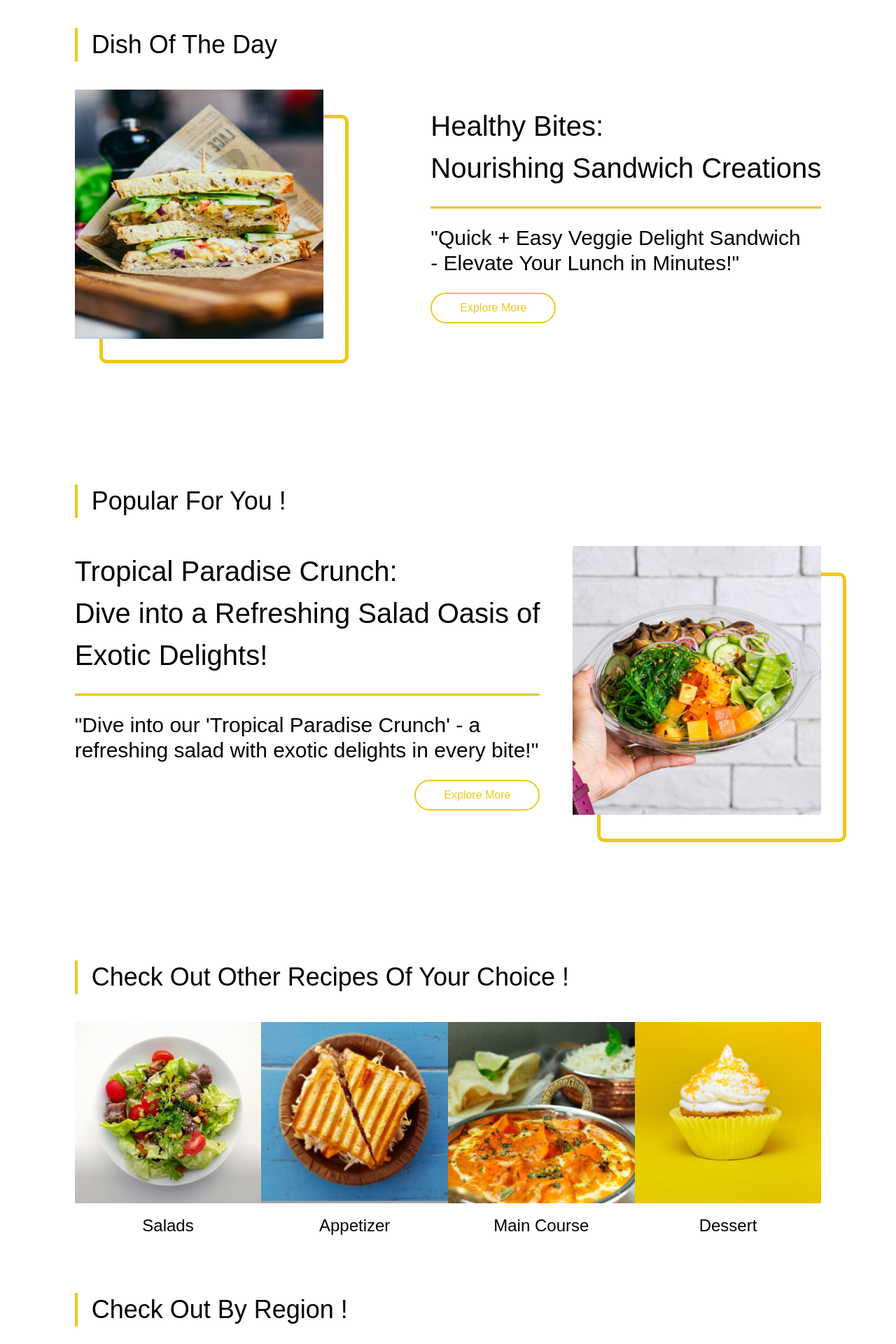
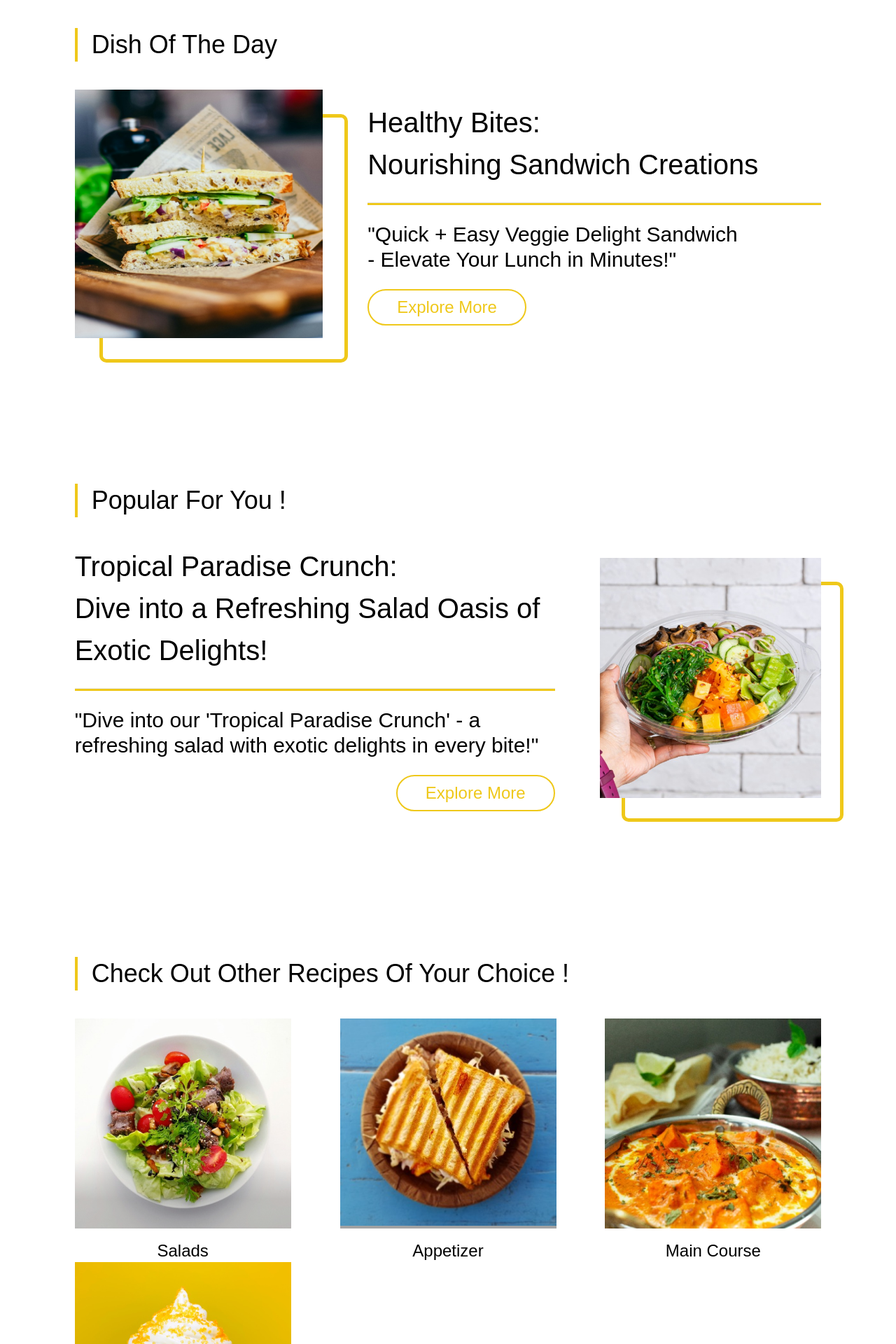
Before and after one commit to MatiSanti7/RecipeApp, a React (Vite) app: page /home in a window 1280 px wide. Shown: the part 760-2680 px from the top of the page at 70% size. Built offline with nearby package versions, Linux system fonts and the light colour scheme.

Commit message:
Reorganize Files and components

```diff
--- a/src/App.jsx
+++ b/src/App.jsx
@@ -1,11 +1,11 @@
 import "./App.css";
 import { BrowserRouter as Router, Route, Routes } from "react-router-dom";
 import LogIn from "./components/LogIn";
-import Home from "./components/Home/Home";
+import Home from "./components/Home";
 import SignUp from "./components/SignUp";
 import AddMenu from "./components/AddMenu";
 import SearchMenu from "./components/SearchMenu";
-import CategoryPage from "./components/Home/CategoryPage";
+import CategoryPage from "./components/Category/CategoryPage";
 import Profile from "./components/Profile";
 import Recipe from "./components/Recipe";
 import dataRecipe from "./assets/data/recipes.json";
--- a/src/components/Home/Home.jsx
+++ b/src/components/Home.jsx
@@ -1,6 +1,6 @@
-import Nav from "../Nav";
-import Footer from "../Footer";
-import "../styles/home.css";
+import Nav from "./Nav";
+import Footer from "./Footer";
+import "./styles/home.css";
 import { useState, useEffect } from "react";
 import { Link } from "react-router-dom";
 
@@ -88,11 +88,11 @@ const Home = () => {
             <div className="w-1 h-12 bg-[#EFC81A]"></div>
             <h2 className="text-4xl">Dish Of The Day</h2>
           </div>
-          <div className="flex items-center justify-between">
+          <div className="flex items-center justify-between gap-16">
             <div className="relative w-1/3 image-section">
               <img src="./src/assets/img/image-2.png" alt="" />
             </div>
-            <div className="flex flex-col items-start gap-6">
+            <div className="flex flex-col items-start gap-6 w-[650px]">
               <p className="text-[40px] font-medium">
                 Healthy Bites:
                 <br />
@@ -103,7 +103,7 @@ const Home = () => {
                 {`"`}Quick + Easy Veggie Delight Sandwich <br /> - Elevate Your
                 Lunch in Minutes!{`"`}
               </p>
-              <button className="border-2 border-[#EFC81A] px-10 py-2 rounded-full text-[#EFC81A] hover:bg-[#EFC81A] hover:text-white transition-all duration-300">
+              <button className="border-2 border-[#EFC81A] px-10 py-2 rounded-full text-[#EFC81A] hover:bg-[#EFC81A] hover:text-white transition-all duration-300 text-2xl">
                 Explore More
               </button>
             </div>
@@ -114,8 +114,8 @@ const Home = () => {
             <div className="w-1 h-12 bg-[#EFC81A]"></div>
             <h2 className="text-4xl">Popular For You !</h2>
           </div>
-          <div className="flex items-center justify-between">
-            <div className="flex flex-col items-start gap-6">
+          <div className="flex items-center justify-between gap-16">
+            <div className="flex flex-col items-start w-[770px] gap-6">
               <p className="text-[40px] font-medium">
                 Tropical Paradise Crunch:
                 <br /> Dive into a Refreshing Salad Oasis of <br /> Exotic
@@ -127,7 +127,7 @@ const Home = () => {
                 refreshing salad with exotic delights in every bite!{`"`}
               </p>
               <div className="flex justify-end w-full">
-                <button className=" border-2 border-[#EFC81A] px-10 py-2 rounded-full text-[#EFC81A] hover:bg-[#EFC81A] hover:text-white transition-all duration-300">
+                <button className=" border-2 border-[#EFC81A] px-10 py-2 rounded-full text-[#EFC81A] hover:bg-[#EFC81A] hover:text-white transition-all duration-300 text-2xl">
                   Explore More
                 </button>
               </div>
@@ -144,7 +144,7 @@ const Home = () => {
               Check Out Other Recipes Of Your Choice !
             </h2>
           </div>
-          <div className="flex items-center justify-between">
+          <div className="flex flex-wrap items-center justify-between">
             <Link
               onClick={scrollToTop}
               to="/category/salad"
@@ -184,7 +184,7 @@ const Home = () => {
             <div className="w-1 h-12 bg-[#EFC81A]"></div>
             <h2 className="text-4xl">Check Out By Region !</h2>
           </div>
-          <div className="flex items-center justify-between">
+          <div className="flex flex-wrap items-center justify-between">
             <Link
               onClick={scrollToTop}
               to="/category/europe"
```
Also changed, not shown: src/components/Category/Category.jsx (renamed from src/components/Home/Category.jsx), src/components/Category/CategoryPage.jsx (renamed from src/components/Home/CategoryPage.jsx).
